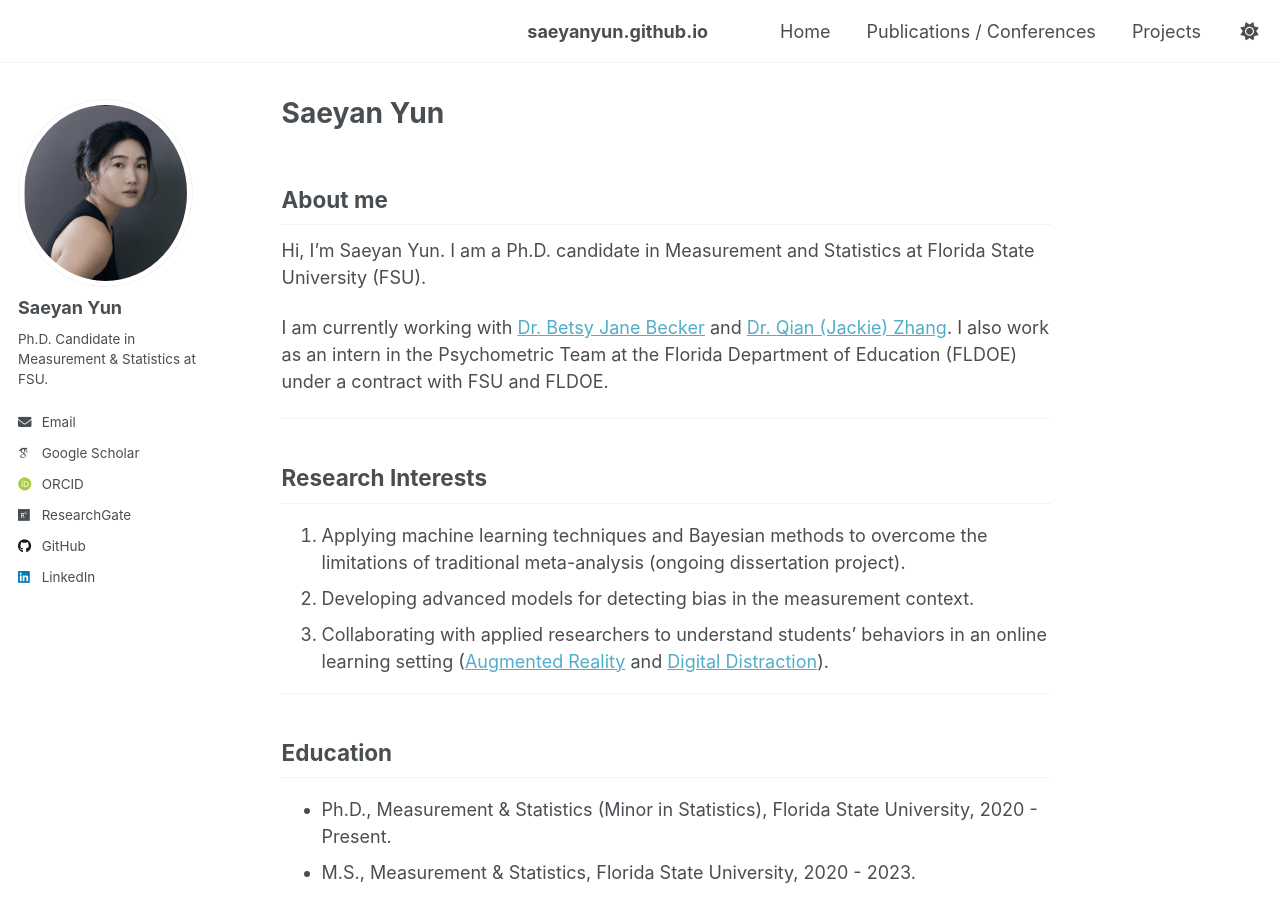
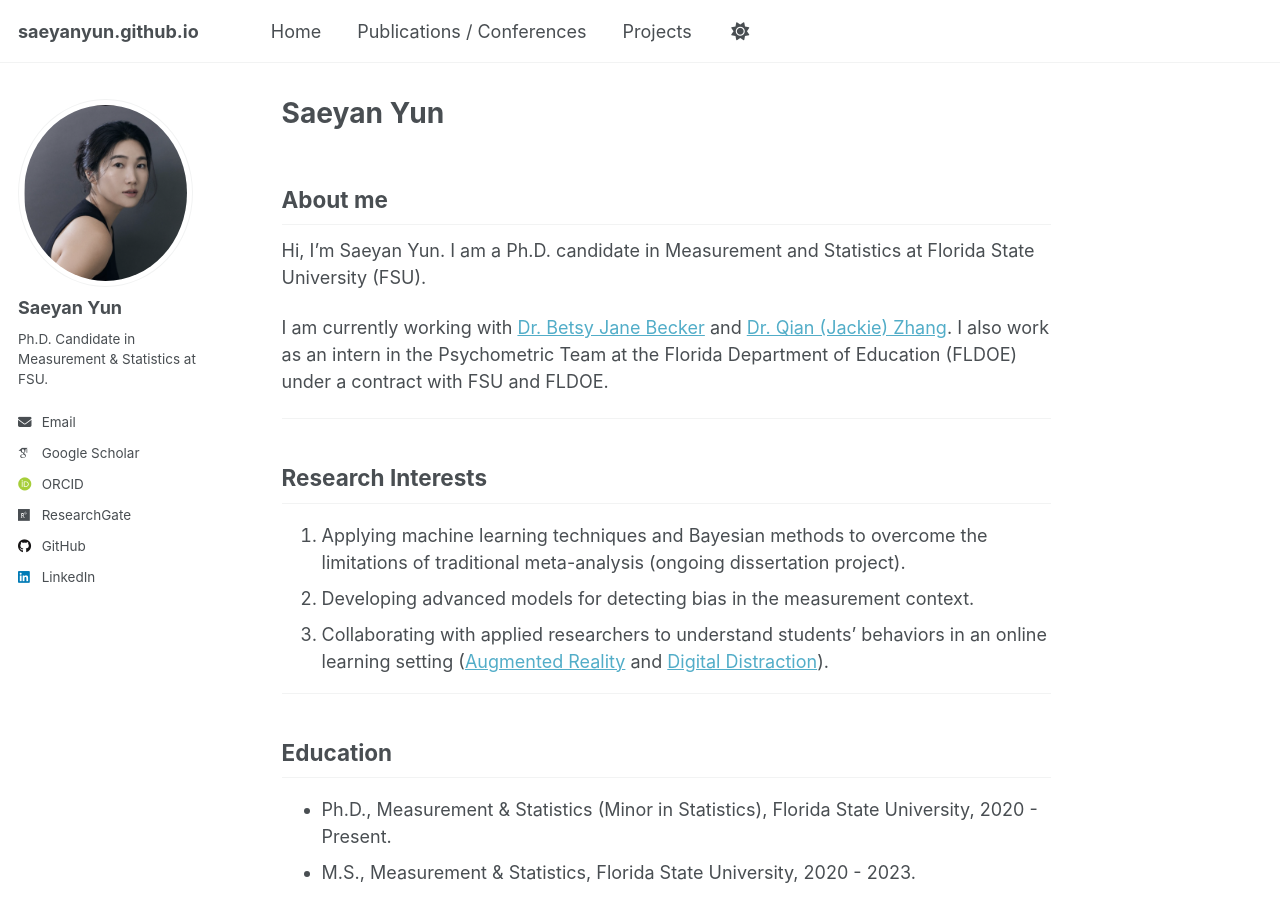
Before and after one commit to saeyanyun/saeyanyun.github.io, a Jekyll site: the page built from index.md, in a window 1280 px wide and 900 px high. Built offline with Jekyll 4.4.1, drawn with Linux system fonts in a browser that asks for light colours; some web fonts are replaced; a script that is not in the unit is left out.

Commit message:
Update masthead.html

```diff
--- a/_includes/masthead.html
+++ b/_includes/masthead.html
@@ -5,7 +5,7 @@
     <div class="masthead__menu">
       <nav id="site-nav" class="greedy-nav">
         <button><div class="navicon"></div></button>
-        <ul class="visible-links" style="margin-left:auto;">
+        <ul class="visible-links">
           <li class="masthead__menu-item masthead__menu-item--lg persist"><a href="{{ base_path }}/">{{ site.title }}</a></li>
           {% for link in site.data.navigation.main %}
             {% if link.url contains 'http' %}
```
